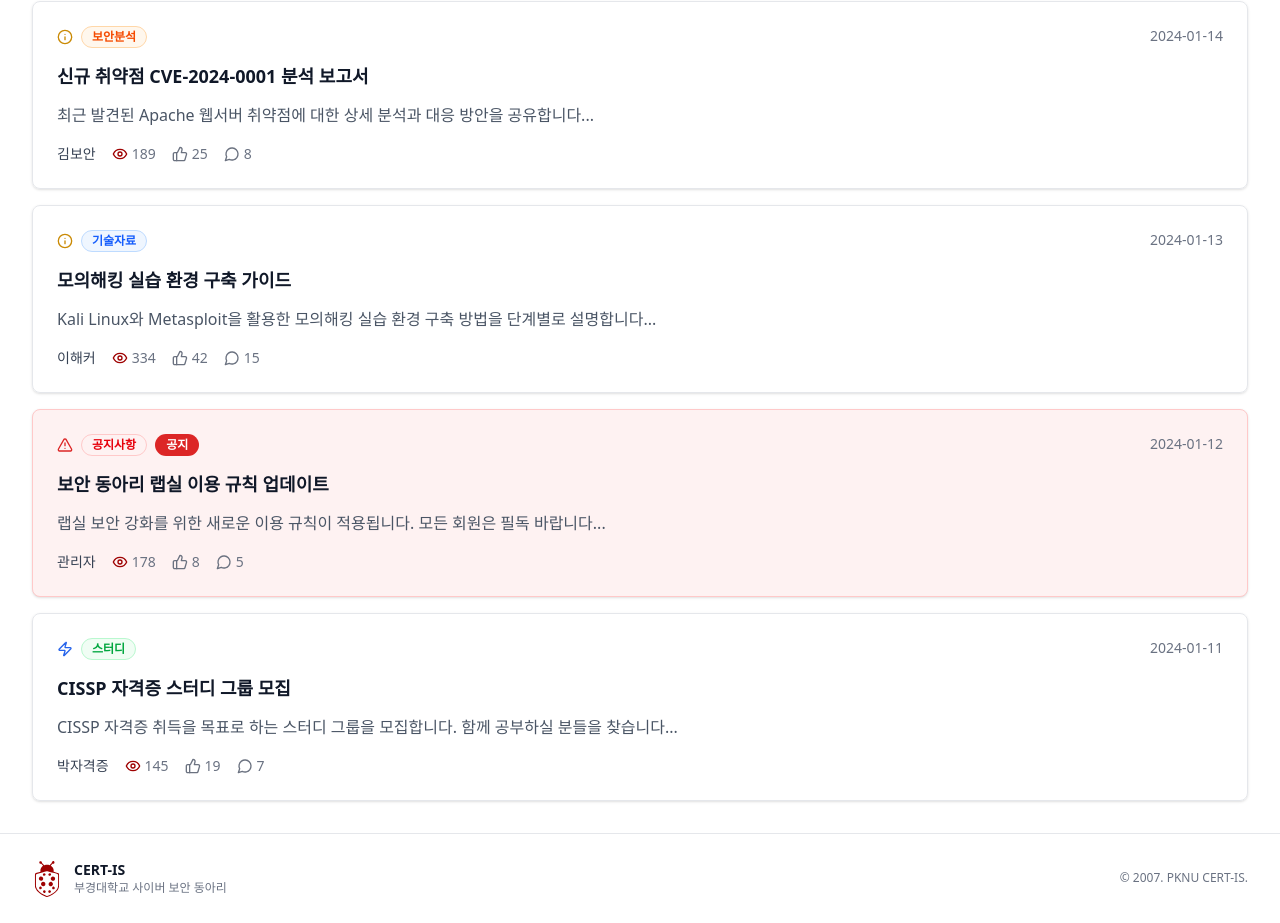
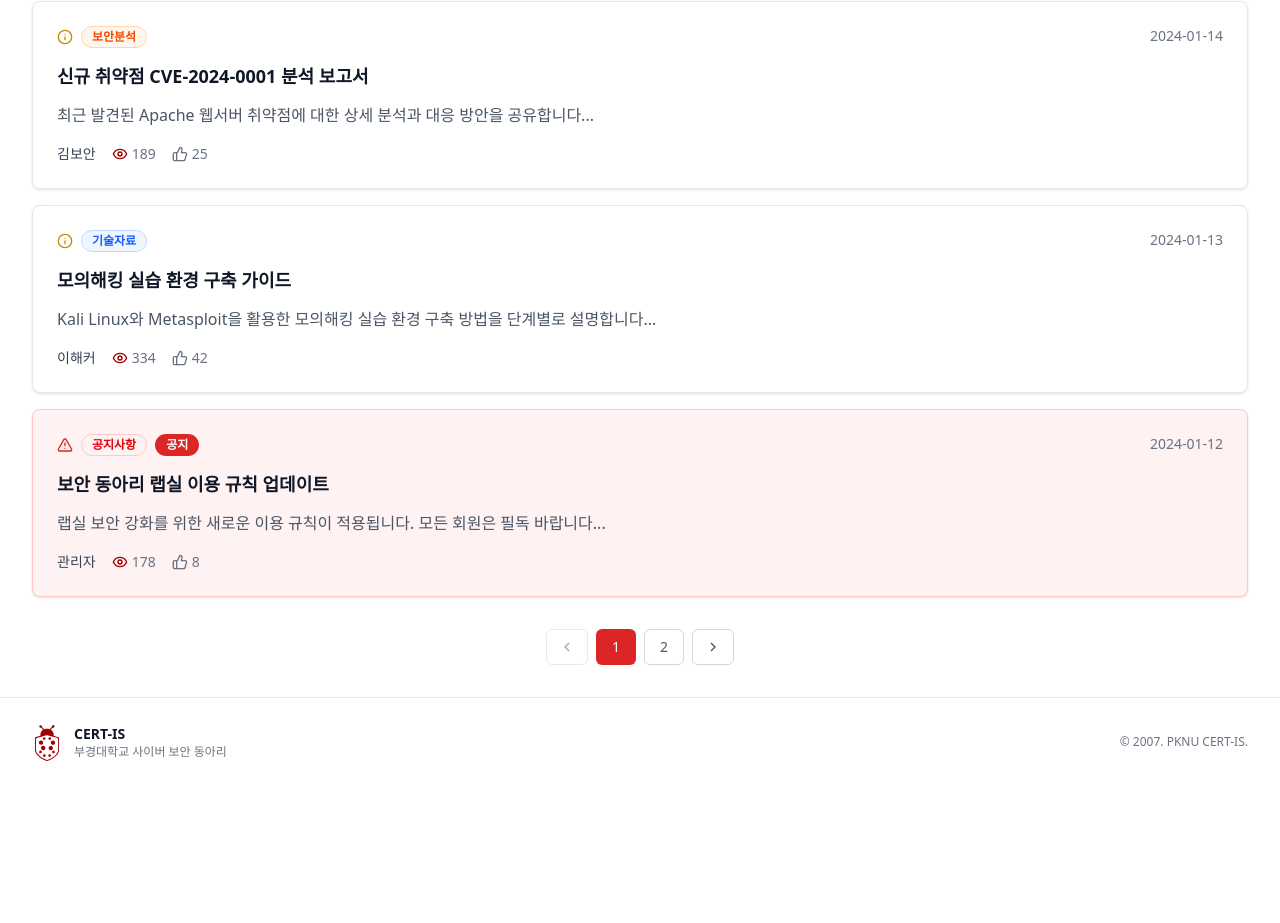
Before and after one commit to joooii/cert-vercel, a Next.js app: page /board in a window 1280 px wide. Shown: the part 471-1394 px from the top of the page. After the commit the page ends 1258 px from the top, so only its background shows below. Built offline with nearby package versions, Linux system fonts and the light colour scheme.

Commit message:
Feat: 페이지네이션 기능 추가#3

```diff
--- a/src/components/board/boardCard.tsx
+++ b/src/components/board/boardCard.tsx
@@ -3,7 +3,6 @@
 import ThunderSVG from "@/icons/thunder-blue.svg";
 import InfoSVG from "@/icons/info.svg";
 import AlertTriangleSVG from "@/icons/alert-triangle.svg";
-import ChatSVG from "@/icons/chat.svg";
 import ThumbsUpSVG from "@/icons/thumbs-up.svg";
 import EyeSVG from "@/icons/eye.svg";
 import DefaultBadge from "@/components/ui/defaultBadge";
@@ -23,6 +22,7 @@ interface BoardCardProps {
   priority: string;
 }
 
+// 통일성이 필요한 css 묶음
 const getCategoryColor = (category: string) => {
   switch (category) {
     case "공지사항":
@@ -59,7 +59,6 @@ const BoardCard = ({
   date,
   views,
   likes,
-  comments,
   isNotice,
 }: BoardCardProps) => {
   const router = useRouter();
@@ -115,10 +114,6 @@ const BoardCard = ({
                 <ThumbsUpSVG className="w-4 h-4" />
                 <span>{likes}</span>
               </div>
-              <div className="flex items-center gap-1 hover:text-cert-red transition-colors">
-                <ChatSVG className="w-4 h-4" />
-                <span>{comments}</span>
-              </div>
             </div>
           </div>
         </div>
--- a/src/components/board/boardContent.tsx
+++ b/src/components/board/boardContent.tsx
@@ -1,6 +1,6 @@
 "use client";
 
-import { useState } from "react";
+import { useMemo, useRef, useEffect, useState } from "react";
 import DefaultButton from "@/components/ui/defaultButton";
 import DefaultSearchBar from "@/components/ui/defaultSearchBar";
 import SearchSVG from "@/icons/search.svg";
@@ -9,7 +9,8 @@ import ShieldSVG from "@/icons/shield.svg";
 import { mockBoardContents } from "@/mocks/mockBoardContents";
 import BoardCard from "@/components/board/boardCard";
 import DefaultNoneResultUi from "@/components/ui/defaultNoneResultUi";
-
+import { useRouter, useSearchParams } from "next/navigation";
+import BoardPagination from "@/components/board/boardPagination";
 const categories = [
   "전체",
   "공지사항",
@@ -19,19 +20,93 @@ const categories = [
   "자유게시판",
 ];
 
+const ITEMS_PER_PAGE = 4; // 페이지당 표시할 게시글 수
+
 export default function BoardContent() {
-  const [searchContent, setSearchContent] = useState("");
-  const [selectedCategory, setSelectedCategory] = useState("전체");
+  const router = useRouter();
+  const searchParams = useSearchParams();
 
-  const filteredContents = mockBoardContents.filter((content) => {
-    const matchedSearch =
-      content.title.toLowerCase().includes(searchContent.toLowerCase()) ||
-      content.content.toLowerCase().includes(searchContent.toLowerCase()) ||
-      content.author.toLowerCase().includes(searchContent.toLowerCase());
-    const matchedCategory =
-      selectedCategory === "전체" || content.category === selectedCategory;
-    return matchedSearch && matchedCategory;
-  });
+  // URL에서 현재 값들 가져오기
+  const currentPage = parseInt(searchParams.get("page") || "1", 10);
+  const currentSearch = searchParams.get("title") || "";
+  const currentCategory = searchParams.get("category") || "전체";
+
+  const [searchInput, setSearchInput] = useState(currentSearch);
+
+  const filteredContents = useMemo(() => {
+    return mockBoardContents.filter((content) => {
+      const matchedSearch = content.title
+        .toLowerCase()
+        .includes(currentSearch.toLowerCase());
+      const matchedCategory =
+        currentCategory === "전체" || content.category === currentCategory;
+      return matchedSearch && matchedCategory;
+    });
+  }, [currentSearch, currentCategory]);
+
+  const updateURL = (newParams: {
+    title?: string;
+    category?: string;
+    page?: number;
+  }) => {
+    const params = new URLSearchParams(searchParams);
+
+    const setOrDeleteParams = (
+      key: string,
+      value: string | number,
+      condition: boolean
+    ) => {
+      return condition ? params.set(key, value.toString()) : params.delete(key);
+    };
+
+    if (newParams.title !== undefined) {
+      setOrDeleteParams("title", newParams.title, !!newParams.title);
+    }
+
+    if (newParams.category !== undefined) {
+      setOrDeleteParams(
+        "category",
+        newParams.category,
+        newParams.category == "전체" ? false : !!newParams.category
+      );
+    }
+
+    if (newParams.page !== undefined) {
+      setOrDeleteParams("page", newParams.page, newParams.page > 1);
+    }
+
+    const queryString = params.toString();
+    const newUrl = queryString ? `/board?${queryString}` : "/board";
+    router.push(newUrl);
+  };
+
+  const prevSearchContent = useRef(searchInput);
+
+  // 검색어 변경 핸들러 (디바운싱 적용)
+  useEffect(() => {
+    // 검색어가 이전과 같으면 아무 작업도 하지 않음
+    if (prevSearchContent.current === searchInput) return;
+    prevSearchContent.current = searchInput;
+
+    const debounceTimer = setTimeout(() => {
+      updateURL({ title: searchInput, page: 1 }); // 검색 시 첫 페이지로 이동
+    }, 100);
+
+    return () => clearTimeout(debounceTimer);
+  }, [searchInput]);
+
+  // 카테고리 변경 핸들러
+  const handleCategoryChange = (category: string) => {
+    updateURL({ category, page: 1 }); // 카테고리 변경 시 첫 페이지로 이동
+  };
+
+  // 페이지네이션을 위한 콘텐츠 슬라이싱
+  const paginatedContents = useMemo(() => {
+    const startIndex = (currentPage - 1) * ITEMS_PER_PAGE;
+    const endIndex = startIndex + ITEMS_PER_PAGE;
+    // slice 메서는 마지막 인덱스는 포함하지 않습니다.
+    return filteredContents.slice(startIndex, endIndex);
+  }, [filteredContents, currentPage]);
 
   return (
     <>
@@ -39,9 +114,9 @@ export default function BoardContent() {
         <div className="relative flex-1">
           <SearchSVG className="absolute left-3 top-1/2 transform -translate-y-1/2 text-gray-400 w-4 h-4" />
           <DefaultSearchBar
-            placeholder="정보를 검색하세요... (제목, 내용, 작성자)"
-            value={searchContent}
-            onChange={(e) => setSearchContent(e.target.value)}
+            placeholder="정보를 검색하세요... "
+            value={searchInput}
+            onChange={(e) => setSearchInput(e.target.value)}
             className="pl-10 bg-white border-gray-300 text-gray-900 placeholder:text-gray-400 focus:border-cert-red"
           />
         </div>
@@ -49,11 +124,11 @@ export default function BoardContent() {
           {categories.map((category) => (
             <DefaultButton
               key={category}
-              variant={selectedCategory === category ? "default" : "outline"}
+              variant={currentCategory === category ? "default" : "outline"}
               size="sm"
-              onClick={() => setSelectedCategory(category)}
+              onClick={() => handleCategoryChange(category)}
               className={
-                selectedCategory === category
+                currentCategory === category
                   ? "bg-cert-red   text-white hover:bg-cert-red/80"
                   : "border-gray-300 text-gray-600 hover:border-cert-red"
               }
@@ -68,12 +143,18 @@ export default function BoardContent() {
       </div>
 
       <div className="space-y-4">
-        {filteredContents.map((content) => (
+        {paginatedContents.map((content) => (
           <BoardCard key={content.id} {...content} />
         ))}
       </div>
+      <BoardPagination
+        currentPage={currentPage}
+        totalItems={filteredContents.length}
+        itemsPerPage={ITEMS_PER_PAGE}
+        onPageChange={(page) => updateURL({ page })}
+      />
 
-      {filteredContents.length === 0 && (
+      {paginatedContents.length === 0 && (
         <DefaultNoneResultUi
           icon={<ShieldSVG />}
           title="검색 결과가 없습니다."
--- /dev/null
+++ b/src/components/board/boardPagination.tsx
@@ -0,0 +1,106 @@
+import DefaultButton from "@/components/ui/defaultButton";
+
+interface BoardPaginationProps {
+  currentPage: number;
+  totalItems: number;
+  itemsPerPage: number;
+  onPageChange: (page: number) => void;
+}
+
+export default function BoardPagination({
+  currentPage,
+  totalItems,
+  itemsPerPage,
+  onPageChange, //페이지 변경 콜백 함수
+}: BoardPaginationProps) {
+  const totalPages = Math.ceil(totalItems / itemsPerPage);
+
+  const handlePageChange = (page: number) => {
+    onPageChange(page);
+  };
+
+  const getPageNumbers = () => {
+    const pageNumbers = [];
+    const maxVisiblePages = 5; // 최대 표시할 페이지 수
+    const halfVisible = Math.floor(maxVisiblePages / 2);
+    let startPage = Math.max(1, currentPage - halfVisible);
+    let endPage = Math.min(totalPages, currentPage + halfVisible);
+    if (totalPages <= maxVisiblePages) {
+      startPage = 1;
+      endPage = totalPages;
+    } else {
+      if (currentPage <= halfVisible) {
+        endPage = maxVisiblePages;
+      } else if (currentPage + halfVisible >= totalPages) {
+        startPage = totalPages - maxVisiblePages + 1;
+      }
+    }
+    for (let i = startPage; i <= endPage; i++) {
+      pageNumbers.push(i);
+    }
+    if (startPage > 1) {
+      pageNumbers.unshift("...");
+      pageNumbers.unshift(1);
+    }
+    if (endPage < totalPages) {
+      pageNumbers.push("...");
+      pageNumbers.push(totalPages);
+    }
+
+    return pageNumbers;
+  };
+
+  const pageNumbers = getPageNumbers();
+
+  return (
+    <div className="flex items-center justify-center gap-2 mt-8">
+      <DefaultButton
+        variant="outline"
+        size="sm"
+        onClick={() => handlePageChange(currentPage - 1)}
+        disabled={currentPage === 1}
+        className="border-gray-300 text-gray-600 hover:border-cert-red disabled:opacity-50 disabled:cursor-not-allowed"
+      >
+        <svg className="w-4 h-4" viewBox="0 0 24 24" fill="none">
+          <path d="M15 18L9 12L15 6" stroke="currentColor" strokeWidth="2" />
+        </svg>{" "}
+      </DefaultButton>
+      {pageNumbers.map((page, index) => {
+        if (page === "...") {
+          return (
+            <span key={`ellipsis-${index}`} className="px-3 py-2 text-gray-400">
+              ...
+            </span>
+          );
+        }
+
+        return (
+          <DefaultButton
+            key={page}
+            variant={page === currentPage ? "default" : "outline"}
+            size="sm"
+            onClick={() => handlePageChange(page as number)}
+            className={
+              page === currentPage
+                ? "bg-cert-red text-white hover:bg-cert-red/80 min-w-[40px]"
+                : "border-gray-300 text-gray-600 hover:border-cert-red min-w-[40px]"
+            }
+          >
+            {page}
+          </DefaultButton>
+        );
+      })}
+      <DefaultButton
+        variant="outline"
+        size="sm"
+        onClick={() => handlePageChange(currentPage + 1)}
+        disabled={currentPage === totalPages}
+        className="border-gray-300 text-gray-600 hover:border-cert-red disabled:opacity-50 disabled:cursor-not-allowed"
+      >
+        <svg className="w-4 h-4" viewBox="0 0 24 24" fill="none">
+          <path d="M9 18L15 12L9 6" stroke="currentColor" strokeWidth="2" />
+        </svg>{" "}
+      </DefaultButton>
+    </div>
+  );
+}
```
